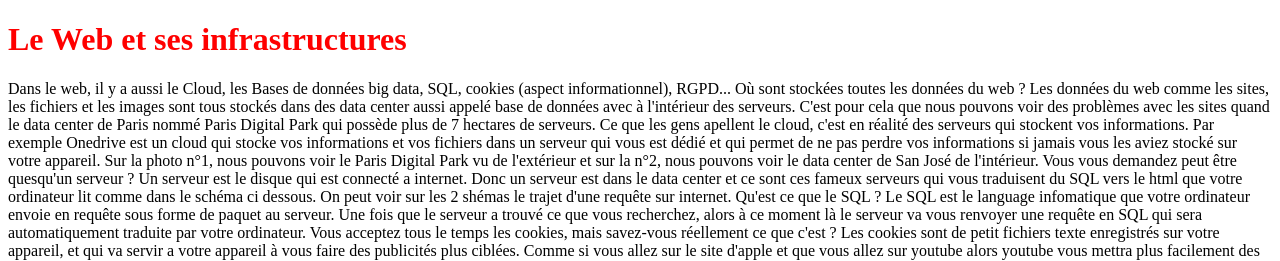
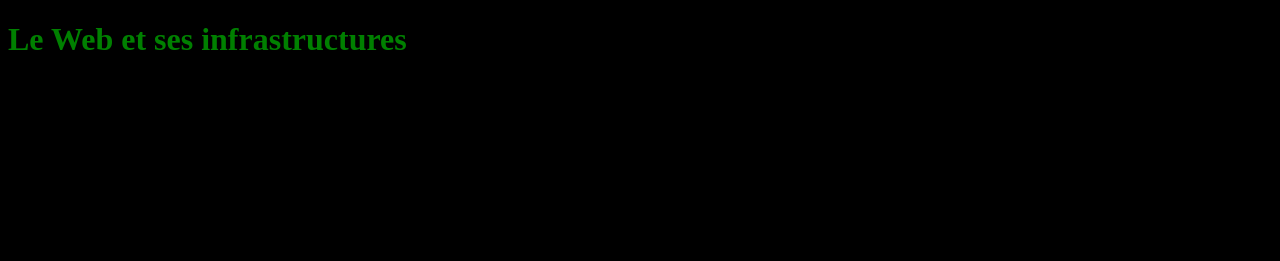
Before and after one commit to camillecadieu/camomille, a plain HTML site: page index.html in a window 1280 px wide. Shown: the top 261 px of the page. Drawn offline with Linux system fonts and the light colour scheme.

Commit message:
Update index.html

```diff
--- a/index.html
+++ b/index.html
@@ -3,25 +3,24 @@
 <head>
     <meta charset="UTF-8">
     <meta name="viewport" content="width=device-width, initial-scale=1.0">
-    <title>Le web et ses infrastructure</title>
+    <title>Le web ainsi que ses infrastructures </title>
 </head>
 <style>
     body {
-        background-color: white;
+        background-color: black;
     }
     h1 {
-        color:red
+        color:green
     }
     h2 {
-        color: black;
+        color: green;
     }
 </style>
 <body>
     <h1>Le Web et ses infrastructures</h1>
-    Dans le web, il y a aussi le Cloud, les Bases de données big data, SQL, cookies (aspect informationnel), RGPD...
-    Où sont stockées toutes les données du web ?
+    le web, c.est aussi le Cloud, les Bases de données et les cookies.
     Les données du web comme les sites, les fichiers et les images sont tous stockés dans des data center aussi appelé base de données avec à l'intérieur des serveurs.
-        C'est pour cela que nous pouvons voir des problèmes avec les sites quand le data center de Paris nommé Paris Digital Park qui possède plus de 7 hectares de serveurs.
+        C'est pour cela que nous pouvons voir des problèmes avec certains sites quand le data center de Paris nommé Paris Digital Park qui possède plus de 7 hectares de serveurs.
         Ce que les gens apellent le cloud, c'est en réalité des serveurs qui stockent vos informations.
         Par exemple Onedrive est un cloud qui stocke vos informations et vos fichiers dans un serveur qui vous est dédié et qui permet de ne pas perdre vos informations si jamais vous les aviez stocké sur votre appareil.
     Sur la photo n°1, nous pouvons voir le Paris Digital Park vu de l'extérieur et sur la n°2, nous pouvons voir le data center de San José de l'intérieur.
@@ -31,12 +30,12 @@
     Qu'est ce que le SQL ?
     Le SQL est le language infomatique que votre ordinateur envoie en requête sous forme de paquet au serveur. Une fois que le serveur a trouvé ce que vous recherchez, alors à ce moment là le serveur va vous
         renvoyer une requête en SQL qui sera automatiquement traduite par votre ordinateur.
-    Vous acceptez tous le temps les cookies, mais savez-vous réellement ce que c'est ?
-    Les cookies sont de petit fichiers texte enregistrés sur votre appareil, et qui va servir a votre appareil à vous faire des publicités plus ciblées. Comme si vous allez sur le site d'apple et que vous
-        allez sur youtube alors youtube vous mettra plus facilement des pubs pour l'appareil apple. Un exemple dans les 2 documents ci dessous.
+    les cookies, ces fameuc cookies quz nous acceptons sans reflechir mais savez-vous réellement ce que c'est ?
+    les cookies cest des fichiers quu s.accumulent sur notre appareil, et qui vont servir a notre appareil qui ciblent nos centres d'intérêt. Comme si nous allions sur le site de Lustucru et que nous
+        allions sur youtube alors youtube vous mettra plus facilement des pubs pour Lustucru. Un exemple dans les 2 documents ci dessous.
     Le RGPD, qu'est-ce que c'est ?
     Le RGPD c'est Le règlement général de protection des données (RGPD) c'est donc un texte réglementaire européen qui encadre le traitement des données de manière égalitaire sur tout le territoire de l'Union européenne (UE).
-    <Merci d'avoir lu cet article. J'espère vous avoir appris des choses !
+    <Merci d'avoir lu cet article. en esperant que det article saura trouver reponses a vos questions.
     <h1>Site internet de l'equipe D (Elouan, Mathieu, Camille, Aaron, Enzo)</h1>
     <img src="https://www.apst.travel/wp-content/uploads/2018/05/rgpd_4_etapes.jpg" width="300">
     <img src="https://arcora.com/wp-content/uploads/2022/12/par8.jpg" width="400">
```
